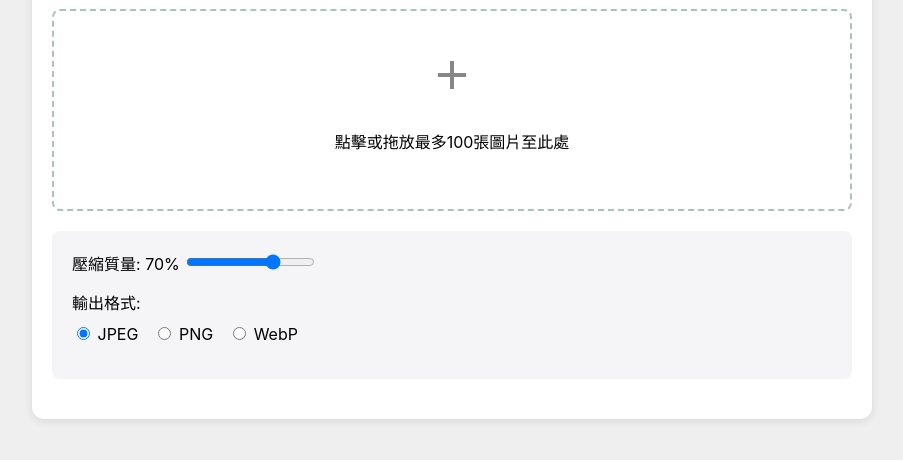
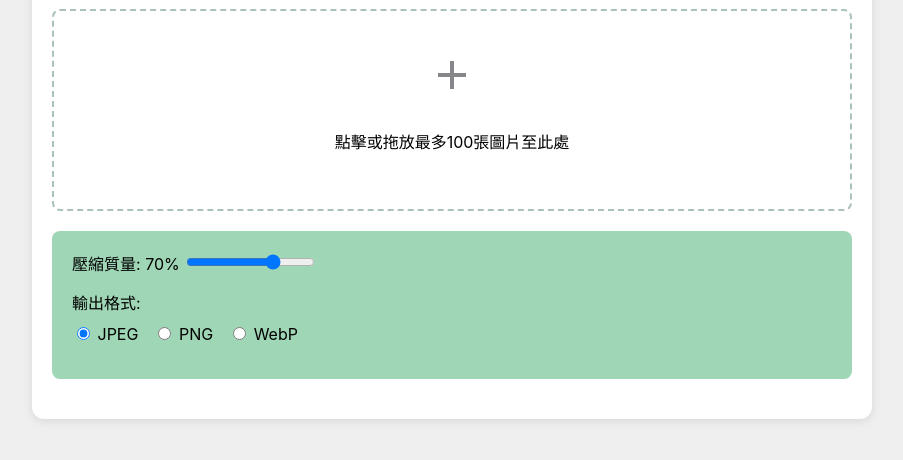
Before and after one commit to ajohnmao/compressking, a plain HTML site: page index.html in a window 1280 px wide. Shown: the part 128-588 px from the top of the page, without its empty margins (188-1091 px from the left). Drawn offline with nearby package versions, Linux system fonts and the light colour scheme.

```diff
--- a/styles.css
+++ b/styles.css
@@ -43,7 +43,7 @@ h1 {
 .settings {
     margin: 20px 0;
     padding: 20px;
-    background-color: #f5f5f7;
+    background-color: #9fd6b5;
     border-radius: 8px;
 }
 
```
